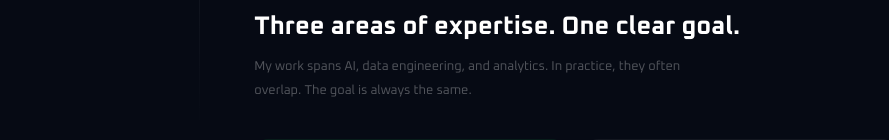
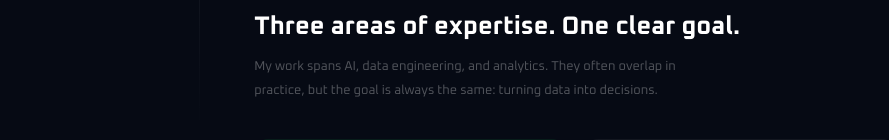
Before and after one commit to tiazahmd/mouliqe-v2, a plain HTML site: page index.html in a window 1280 px wide. Shown: the part 619-759 px from the top of the page, without its empty margins (0-889 px from the left). Drawn offline with nearby package versions, Linux system fonts and the light colour scheme.

Commit message:
Text change

```diff
--- a/index.html
+++ b/index.html
@@ -43,7 +43,7 @@
         <div class="mb-10 reveal">
           <p class="text-forest-400 text-[0.65rem] font-semibold tracking-[0.2em] uppercase mb-4">What I Do</p>
           <h2 class="text-2xl md:text-[1.75rem] font-bold text-white mb-4">Three areas of expertise. One clear goal.</h2>
-          <p class="text-white/30 max-w-lg leading-[1.85] text-[0.88rem]">My work spans AI, data engineering, and analytics. In practice, they often overlap. The goal is always the same.</p>
+          <p class="text-white/30 max-w-lg leading-[1.85] text-[0.88rem]">My work spans AI, data engineering, and analytics. They often overlap in practice, but the goal is always the same: turning data into decisions.</p>
         </div>
         <div class="grid md:grid-cols-3 gap-5">
           <a href="/services" class="card-highlight reveal stagger-1 group">
```
